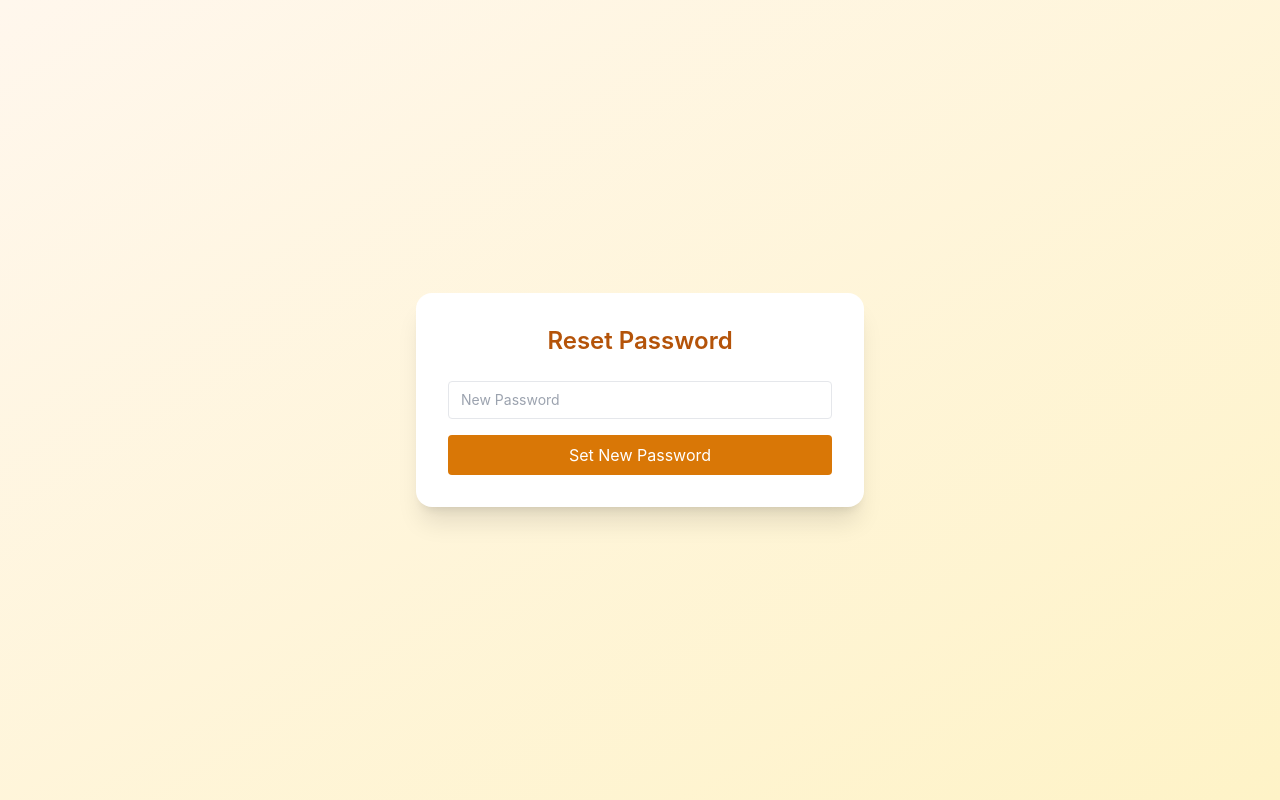
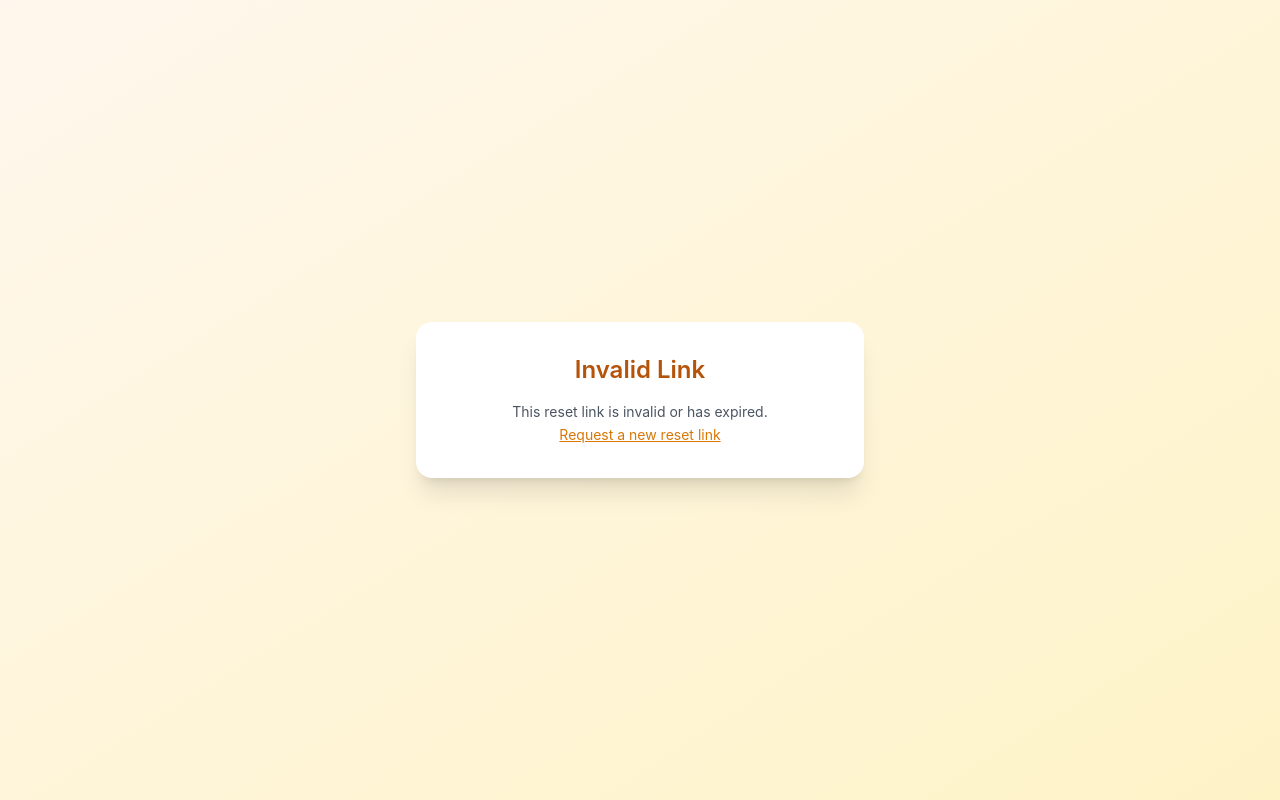
Before and after one commit to ab1ndal/InventoryManagement, a React (Create React App) app: page /admin/reset-password in a window 1280 px wide. Built offline with nearby package versions, Linux system fonts and the light colour scheme; no server answers.

Commit message:
Updated Password reset

```diff
--- a/src/admin/pages/ResetPasswordPage.jsx
+++ b/src/admin/pages/ResetPasswordPage.jsx
@@ -1,31 +1,82 @@
-import { useState } from "react";
+import { useState, useEffect } from "react";
 import { supabase } from "../../lib/supabaseClient";
-import { useToast } from "../../components/hooks/use-toast";
+import { toast } from "sonner";
 import { useNavigate } from "react-router-dom";
 
 export default function ResetPasswordPage() {
-  const { toast } = useToast();
   const navigate = useNavigate();
   const [password, setPassword] = useState("");
+  const [session, setSession] = useState(null);
+  const [loading, setLoading] = useState(true);
+
+  useEffect(() => {
+    // PKCE: Supabase auto-exchanges ?code= in URL and fires PASSWORD_RECOVERY
+    const { data: { subscription } } = supabase.auth.onAuthStateChange((event, session) => {
+      if (event === "PASSWORD_RECOVERY") {
+        setSession(session);
+        setLoading(false);
+      }
+    });
+
+    // Fallback: session already exists (e.g. implicit flow or already exchanged)
+    supabase.auth.getSession().then(({ data: { session } }) => {
+      if (session) {
+        setSession(session);
+        setLoading(false);
+      }
+    });
+
+    // Timeout: if no recovery session after 5s, show error
+    const timeout = setTimeout(() => setLoading(false), 5000);
+
+    return () => {
+      subscription.unsubscribe();
+      clearTimeout(timeout);
+    };
+  }, []);
 
   const handleReset = async (e) => {
     e.preventDefault();
     const { error } = await supabase.auth.updateUser({ password });
 
     if (error) {
-      toast({
-        title: "Error",
-        description: error.message,
-        variant: "destructive",
+      toast("Error", { description: error.message, icon: "⚠️" });
+    } else {
+      toast("Password Updated", {
+        description: "You can now log in with your new password.",
+        icon: "✅",
       });
-    } else {
-      toast({
-        title: "Password Updated",
-        description: "You can now log in with your new password.",
-      });
+      await supabase.auth.signOut();
       navigate("/admin/login");
     }
   };
+
+  if (loading) {
+    return (
+      <div className="h-screen flex items-center justify-center">
+        <div className="animate-spin rounded-full h-10 w-10 border-t-4 border-amber-600 border-opacity-50"></div>
+      </div>
+    );
+  }
+
+  if (!session) {
+    return (
+      <div className="min-h-screen flex items-center justify-center bg-gradient-to-br from-orange-50 to-amber-100">
+        <div className="w-full max-w-md bg-white shadow-xl rounded-2xl p-8 text-center space-y-4">
+          <h2 className="text-2xl font-semibold text-amber-700">Invalid Link</h2>
+          <p className="text-sm text-gray-600">
+            This reset link is invalid or has expired.
+          </p>
+          <a
+            href="/admin/forgot-password"
+            className="text-amber-600 underline text-sm"
+          >
+            Request a new reset link
+          </a>
+        </div>
+      </div>
+    );
+  }
 
   return (
     <div className="min-h-screen flex items-center justify-center bg-gradient-to-br from-orange-50 to-amber-100">
```
